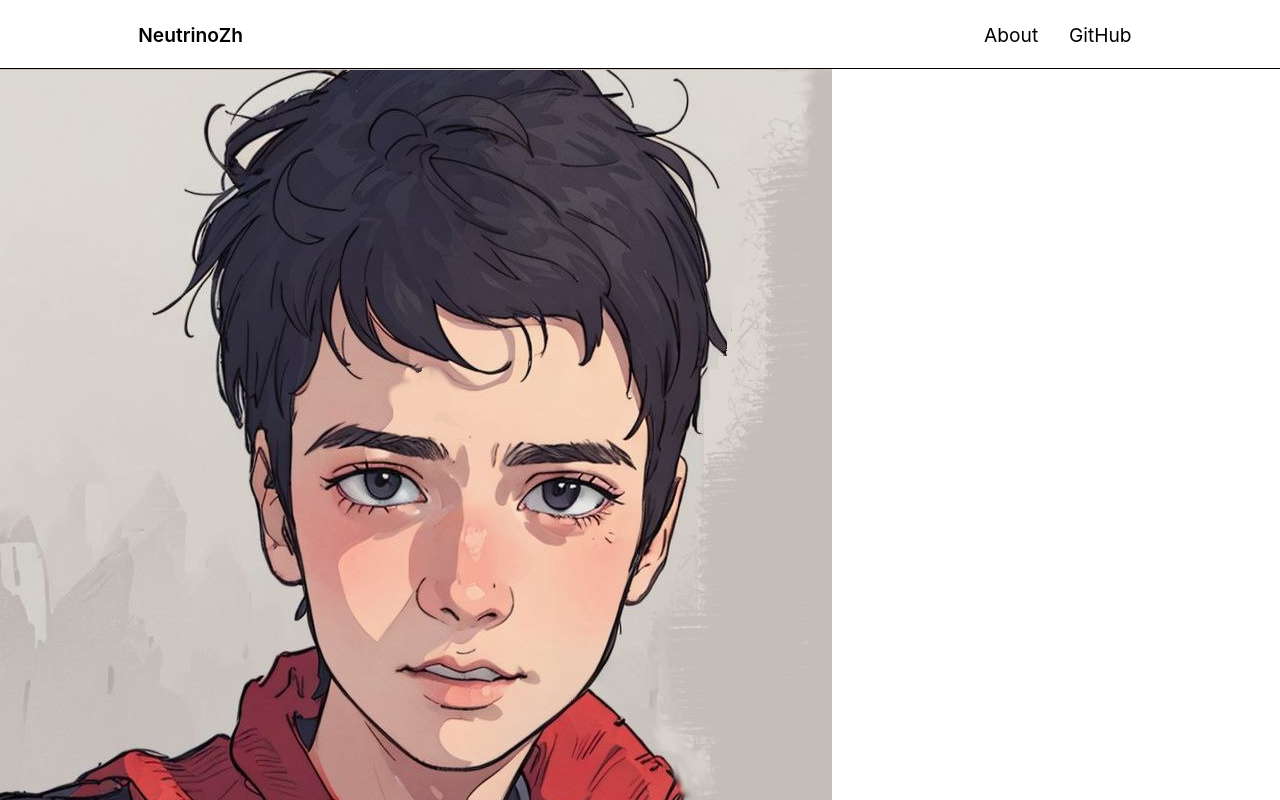
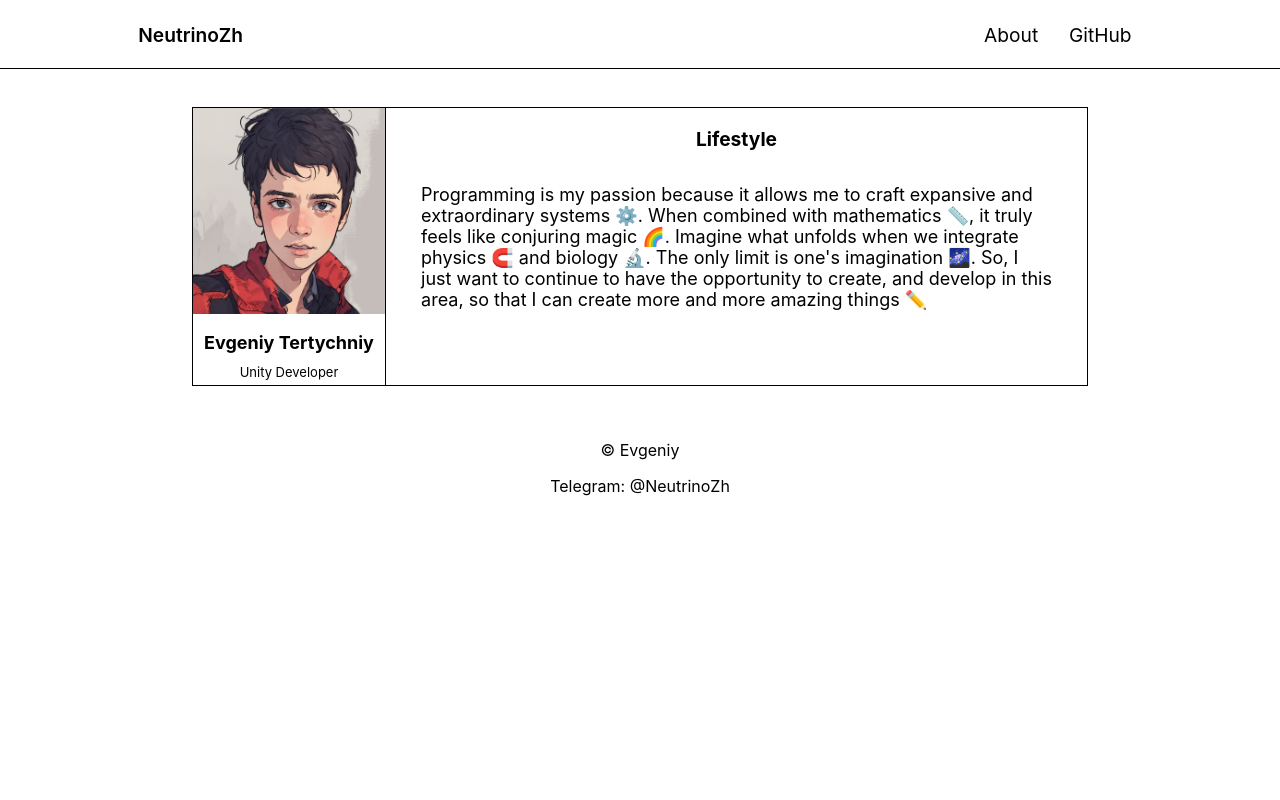
Before and after one commit to NeutrinoZh/it-fructose, a Next.js app in the folder apps/web/: page /about in a window 1280 px wide. Shown: the top 800 px of the page. Built offline with nearby package versions, Linux system fonts and the light colour scheme.

Commit message:
about page: info card

```diff
--- a/apps/web/src/app/about/page.tsx
+++ b/apps/web/src/app/about/page.tsx
@@ -5,16 +5,19 @@ import styles from "./user-page.module.scss";
 
 export default function About(): JSX.Element {
     return (
-        <main>
-            <div>
-                <img src={avatar.src}></img>
-                <div>
-                    <p className={styles.name}>{data.user.name}</p>
-                    <p className={styles.job}>{data.user.job}</p>
+        <main className={styles.about}>
+            <div className={styles.user}>
+                <div className={styles.info}>
+                    <img src={avatar.src}></img>
+                    <div>
+                        <p className={styles.name}>{data.user.name}</p>
+                        <p className={styles.job}>{data.user.job}</p>
+                    </div>
                 </div>
-            </div>
-            <div>
-                <p>{data.page.description}</p>
+                <div className={styles.lifestyle}>
+                    <p>{data.page.lifestyleTitle}</p>
+                    <p>{data.page.lifestyle}</p>
+                </div>
             </div>
         </main>
     )
--- a/apps/web/src/app/about/user-page.module.scss
+++ b/apps/web/src/app/about/user-page.module.scss
@@ -1 +1,95 @@
 @import "../../styles/consts.scss";
+
+.about {
+    display: flex;
+    flex-direction: column;
+    align-items: center;
+
+    padding: 3% 25%;
+
+    @media (max-width: 1300px) {
+        padding: 3% 15%;
+    }
+
+    @media (max-width: 768px) {
+        padding: 3% 3%;
+    }
+
+    .user {
+        display: flex;
+        flex-direction: row;
+
+        @media (min-width: 768px) {
+            border: 1px solid black;
+        }
+
+        @media (max-width: 768px) {
+            flex-wrap: wrap;
+            flex-direction: column;
+        }
+
+        .info {
+            display: flex;
+            flex-direction: column;
+            align-items: center;
+
+            @media (min-width: 768px) {
+                border-right: 1px solid black;
+            }
+
+            @media (max-width: 768px) {
+                border-bottom: 1px solid black;
+            }
+
+            img {
+                min-height: 15vw;
+                width: 15vw;
+
+                @media (max-width: 768px) {
+                    border-radius: 50%;
+                    min-height: 30vw;
+                    width: 30vw;
+                }
+            }
+
+            p {
+                color: $color-dark;
+                text-align: center;
+                line-height: 0px;
+
+                @media (max-width: 1300px) {
+                    line-height: 1.2em;
+                }
+
+                @media (max-width: 768px) {
+                    line-height: 0px;
+                }
+            }
+
+            .name {
+                font-size: large;
+                font-weight: bold;
+            }
+
+            .job {
+                font-size: small;
+                line-height: 0px;
+            }
+        }
+
+        .lifestyle {
+            p {
+                &:first-child {
+                    text-align: center;
+                    font-size: larger;
+                    font-weight: bold;
+                }
+
+                &:last-child {
+                    padding: 2% 5%;
+                    font-size: large;
+                }
+            }
+        }
+    }
+}
--- a/apps/web/src/app/layout.module.scss
+++ b/apps/web/src/app/layout.module.scss
@@ -4,4 +4,5 @@
     margin: 0px;
     padding: 1% 0%;
     background-color: $color-background;
+    font-family: 'Libre Franklin', -apple-system, 'Helvetica Neue', sans-serif;
 }
--- a/apps/web/src/components/header/header.module.scss
+++ b/apps/web/src/components/header/header.module.scss
@@ -12,7 +12,6 @@
 
         color: $color-dark;
         text-decoration: none;
-        font-family: 'Libre Franklin', -apple-system, 'Helvetica Neue', sans-serif;
         font-size: larger;
 
         cursor: pointer;
--- a/apps/web/src/data/data.tsx
+++ b/apps/web/src/data/data.tsx
@@ -14,7 +14,8 @@ const data = {
         gitHub: "GitHub"
     },
     page: {
-        description: `
+        lifestyleTitle: "Lifestyle",
+        lifestyle: `
 Programming is my passion because it allows me to craft expansive and extraordinary systems ⚙️.
 When combined with mathematics 📏, it truly feels like conjuring magic 🌈.
 Imagine what unfolds when we integrate physics 🧲 and biology 🔬. The only limit is one's imagination 🌌.
```
Also changed, not shown: apps/web/src/app/page.module.scss (+0 -58 lines).
